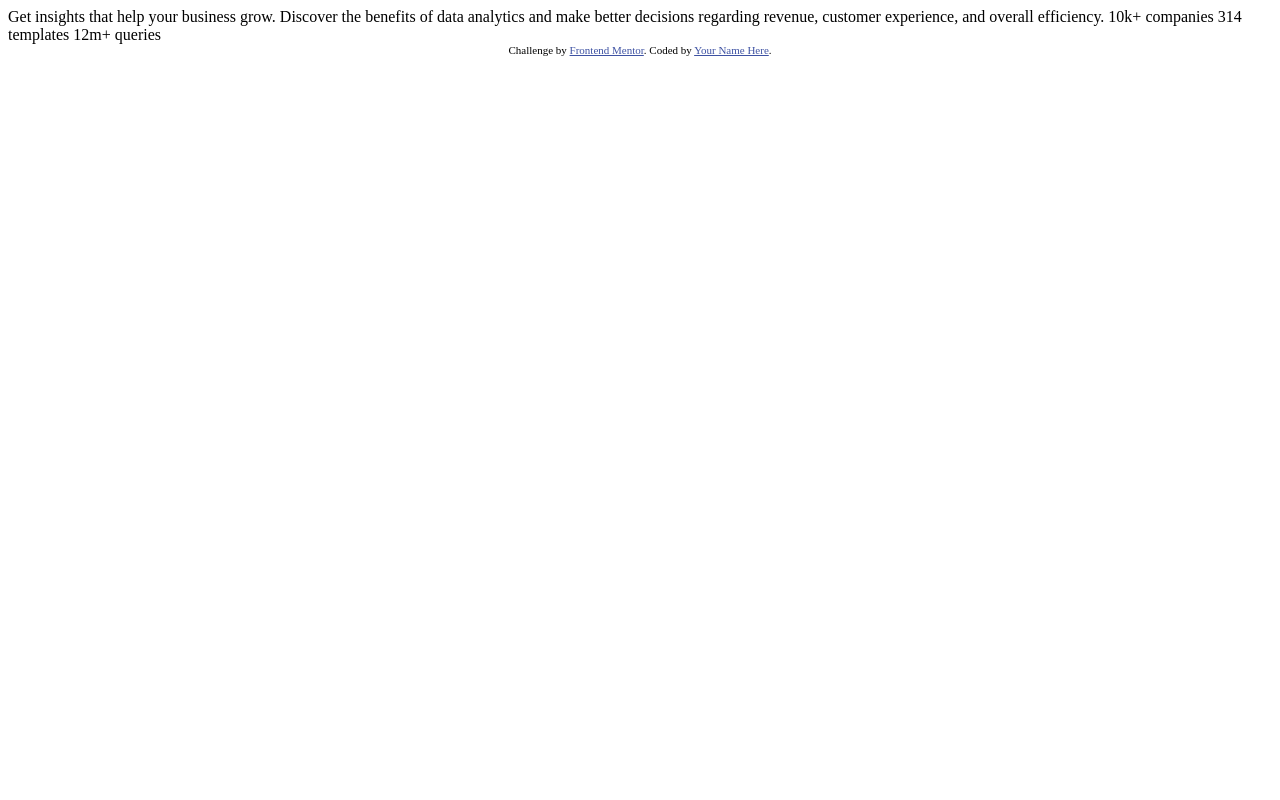
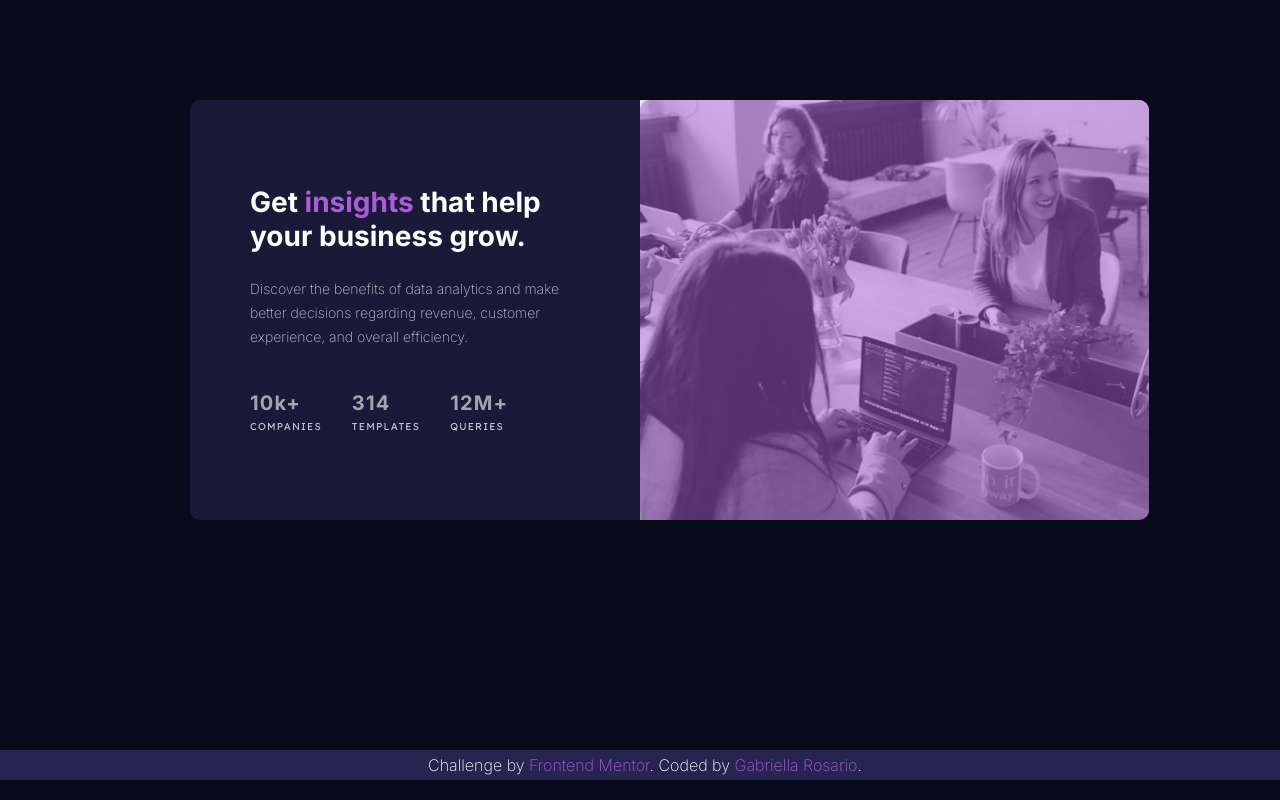
Before and after one commit to gabycode/Stats-preview-card-component, a plain HTML site: page index.html in a window 1280 px wide. Drawn offline with Linux system fonts and the light colour scheme.

Commit message:
Project Complete

```diff
--- a/index.html
+++ b/index.html
@@ -3,31 +3,42 @@
     <head>
       <meta charset="UTF-8">
       <meta name="viewport" content="width=device-width, initial-scale=1.0"> <!-- displays site properly based on user's device -->
+      <link rel="icon" type="image/png" sizes="32x32" href="./images/favicon-32x32.png">
+      <link rel="stylesheet" href="style.css">
+      <title>Frontend Mentor | Stats preview card component</title>
+    </head>
 
-  <link rel="icon" type="image/png" sizes="32x32" href="./images/favicon-32x32.png">
+    <body>
+      <section class="all-text">
+        <div class="text">
+          <h1>Get <span class="violet">insights</span> that help your business grow.</h1>
+          <h3>Discover the benefits of data analytics and make better decisions regarding revenue, customer experience, and overall efficiency.</h3>
+          <div class="stats">
+            <div class="companies">
+              <p><span class="lowercase">10k+ </span>companies</p>
+            </div>
+            <div class="templates">
+              <p><span>314</span> templates</p>
+            </div>
+            <div class="queries">
+              <p><span>12m+</span>queries</p>
+            </div>
+          </div>
+        </div>
+        <div class="image">
+          <img src="images/image-header-desktop.jpg" alt="peoplechattingoffice">
+          <div class="overlay"></div>
+        </div>
 
-  <title>Frontend Mentor | Stats preview card component</title>
+      </section>
 
-  <!-- Feel free to remove these styles or customise in your own stylesheet 👍 -->
-  <style>
-    .attribution { font-size: 11px; text-align: center; }
-    .attribution a { color: hsl(228, 45%, 44%); }
-  </style>
-</head>
-<body>
 
-  Get insights that help your business grow.
-
-  Discover the benefits of data analytics and make better decisions regarding revenue, customer
-  experience, and overall efficiency.
-
-  10k+ companies
-  314 templates
-  12m+ queries
-
+      <footer>
         <div class="attribution">
         Challenge by <a href="https://www.frontendmentor.io?ref=challenge" target="_blank">Frontend Mentor</a>.
-    Coded by <a href="#">Your Name Here</a>.
+        Coded by <a href="#">Gabriella Rosario</a>.
       </div>
+      </footer>
+
     </body>
   </html>
--- /dev/null
+++ b/style.css
@@ -0,0 +1,133 @@
+@import url('https://fonts.googleapis.com/css2?family=Inter:wght@200&display=swap');
+@import url('https://fonts.googleapis.com/css2?family=Inter:wght@200;700;900&display=swap');
+@import url('https://fonts.googleapis.com/css2?family=Inter:wght@200&display=swap');
+@import url('https://fonts.googleapis.com/css2?family=Lexend+Deca&display=swap');
+
+body {
+    background-color: hsl(233, 47%, 7%);
+    max-width: 900px;
+    margin: auto;
+}
+
+.all-text {
+    display: flex;
+    margin-top: 100px;
+    margin-bottom: 50px;
+
+}
+
+.all-text .text {
+    width: 50%;
+    display: flex;
+    padding: 32px 58px 24px 60px;
+    flex-direction: column;
+    justify-content: center;
+    background-color: hsl(244, 38%, 16%);
+    border-radius: 10px 0px 0px 10px;
+}
+
+.all-text .image {
+    width: 50%;
+    height: 420px;
+    position: relative;
+
+}
+
+.all-text .image::after{
+    content: '';
+    position: absolute;
+    top: 0;
+    left: 0;
+    width: 113%;
+    border-radius: 10px;
+    height: 100%;
+    background-color: hsl(277, 64%, 61%);
+    opacity: .5;
+}
+
+.all-text .image img {
+    height: 100%;
+    border-radius: 0px 10px 10px 0px;
+}
+
+.text h1, .text h3 {
+    margin: 0;
+}
+
+.text h1 {
+    margin-bottom: 24px;
+    font-family: 'Inter', sans-serif;
+    color: hsl(0, 0%, 100%);
+    font-size: 28px;
+}
+
+.text h1 span {
+    color: hsl(277, 64%, 61%);
+}
+
+.text h3 {
+    margin-bottom: 32px;
+    font-family: 'Inter', sans-serif;
+    color: hsla(0, 0%, 100%, 0.75);
+    font-size: 14px;
+    font-weight: 100;
+    line-height: 1.7;
+}
+
+.all-text .stats {
+    display: flex;
+    text-transform: uppercase;
+    font-family: 'Lexend Deca', sans-serif;
+    color: hsla(0, 0%, 100%, 0.75);
+    font-size: 10px;
+    font-weight: 200;
+}
+
+.all-text .stats .lowercase {
+    text-transform: lowercase;
+}
+
+.all-text .stats .companies {
+    padding-right: 30px;
+    letter-spacing: 1.2px;
+}
+
+.all-text .stats .templates {
+    padding-right: 30px;
+    letter-spacing: 1.2px;
+}
+
+.all-text .stats .queries {
+    padding-right: 30px;
+    letter-spacing: 1.2px;
+}
+
+.all-text .stats span {
+    display: block;
+    margin-bottom: 5px;
+    font-family: 'Inter', sans-serif;
+    font-weight: 600;
+    color: hsla(0, 0%, 100%, 0.6);
+    font-size: 20px;
+}
+
+footer {
+    position: fixed;
+    margin-bottom: 20px;
+    left: 0;
+    padding: 5px;
+    bottom: 0;
+    width: 100%;
+    background-color: hsl(244, 39%, 23%);
+    color: white;
+    text-align: center;
+}
+
+.attribution {
+    font-family: 'Inter', sans-serif;
+}
+
+.attribution a {
+    text-decoration: none;
+    color: hsl(277, 64%, 61%);
+}
```
Lines whose indentation alone changed are shown as unchanged.
